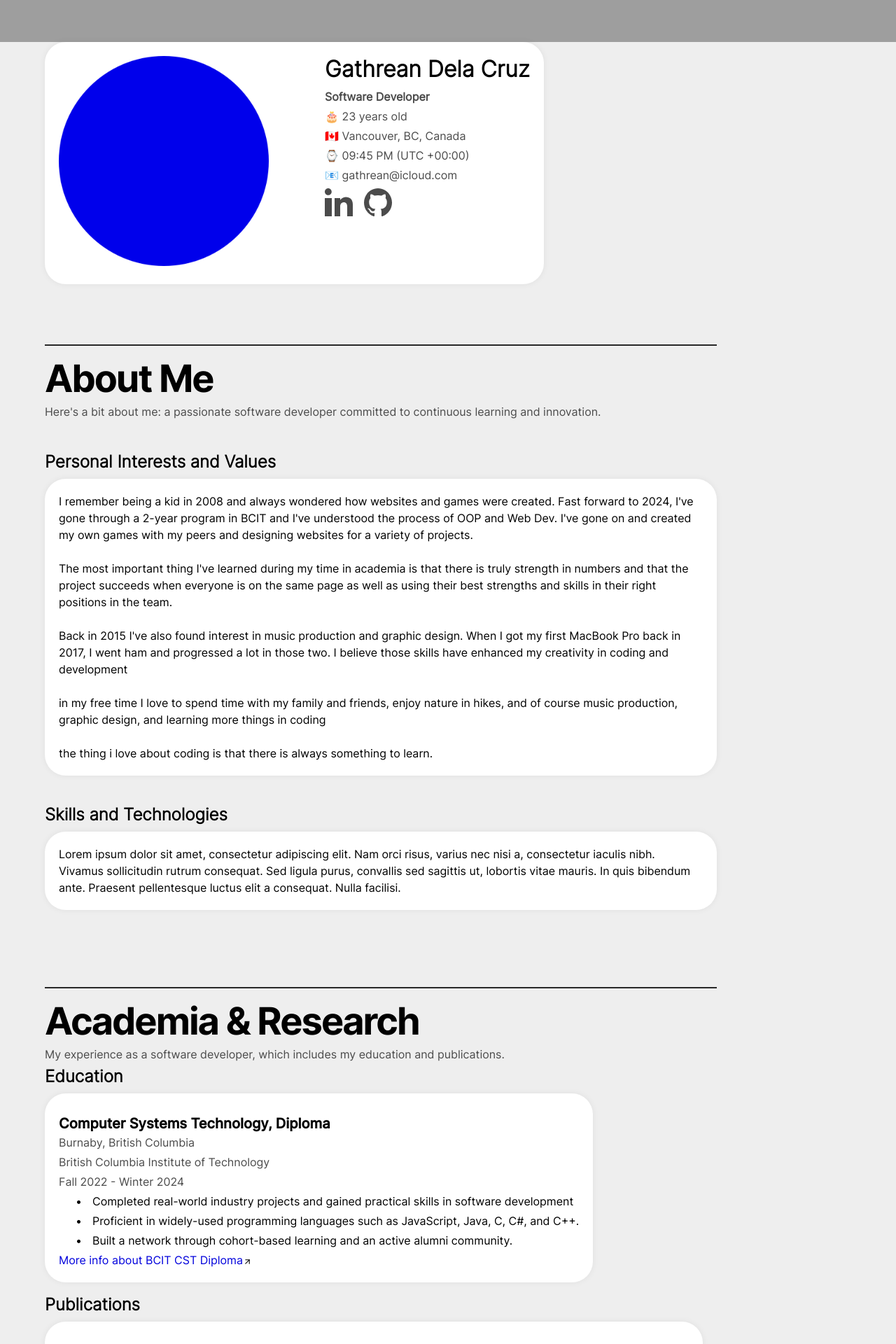
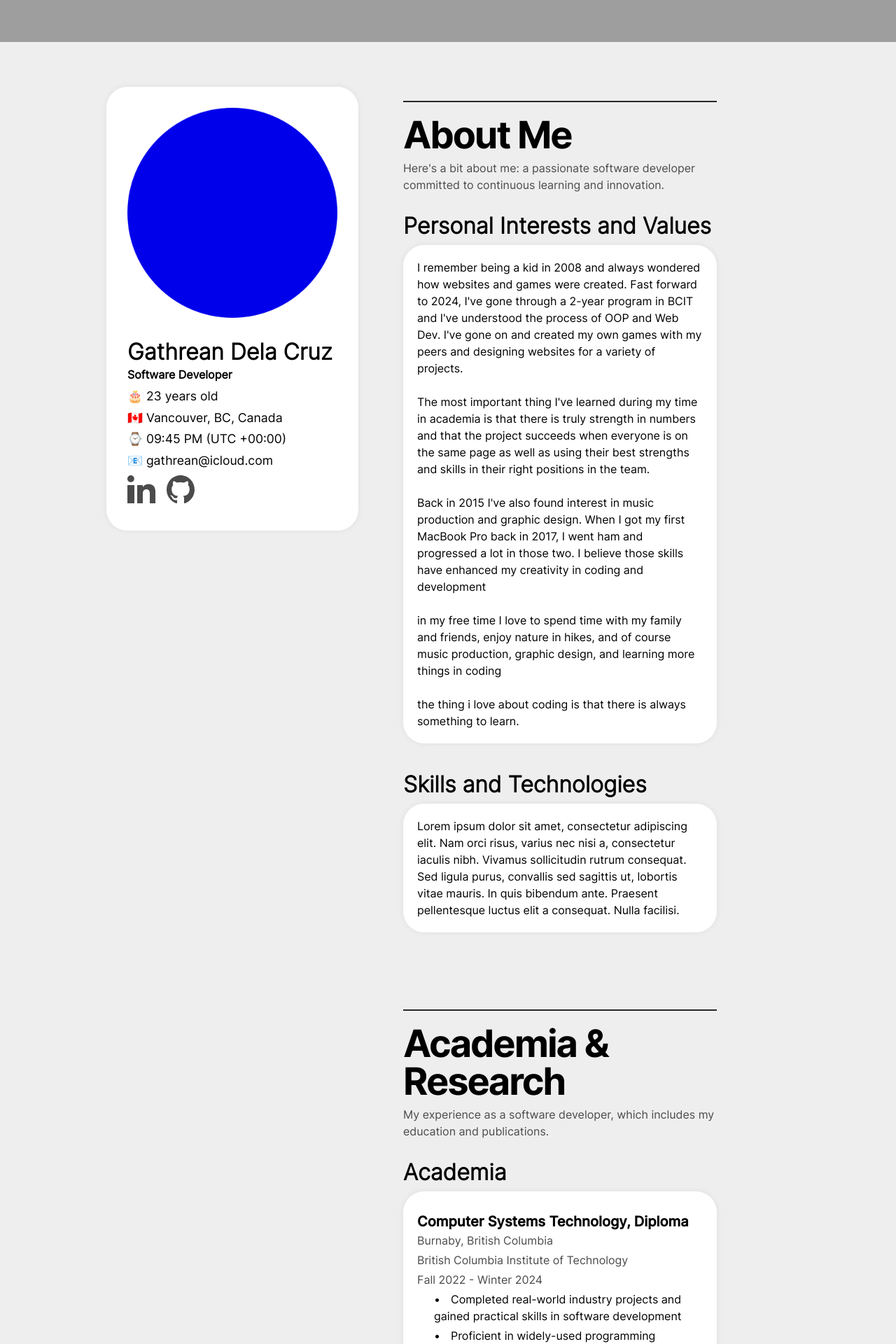
Before and after one commit to gathrean/my-portfolio, a React (Create React App) app: page / in a window 1280 px wide. Shown: the part 740-2660 px from the top of the page at 70% size. Built offline with nearby package versions, Linux system fonts and the light colour scheme; grey boxes are pictures that could not be loaded.

Commit message:
Refactored code even more so design is consistent

```diff
--- a/src/components/MyProfile/MyProfile.css
+++ b/src/components/MyProfile/MyProfile.css
@@ -1,5 +1,5 @@
 .my-profile {
-    padding: 20px;
+    padding: 30px;
     margin-bottom: 16px;
     box-shadow: var(--shadow);
     background-color: var(--colorwhite);
@@ -18,6 +18,10 @@
     max-width: 300px;
 }
 
+.about-me-info p {
+    font-size: 1.1em;
+}
+
 .social-media-icons {
     display: flex;
     flex-direction: row;
@@ -32,7 +36,7 @@
 
 /* For mobile only */
 /* ========================================== */
-@media screen and (max-width: 1400px) {
+@media screen and (max-width: 1200px) {
     .about-me-images img {
         max-width: 300px;
         margin-right: 80px;
--- a/src/pages/LandingPage/LandingPage.css
+++ b/src/pages/LandingPage/LandingPage.css
@@ -60,11 +60,11 @@
 
 @media screen and (max-width: 1600px) {
     .LP-container {
-        grid-template-columns: 1fr 1fr;
+        grid-template-columns: 0.8fr 1.2fr;
     }
 }
 
-@media screen and (max-width: 1400px) {
+@media screen and (max-width: 1200px) {
     .LP-container {
         display: block;
     }
--- a/src/pages/LandingPage/LandingPage.jsx
+++ b/src/pages/LandingPage/LandingPage.jsx
@@ -22,7 +22,7 @@ export function LandingPage() {
 
     useEffect(() => {
         const handleResize = () => {
-            if (window.innerWidth <= 1400) {
+            if (window.innerWidth <= 1200) {
                 setContainerClass('section-container');
             } else {
                 setContainerClass('LP-my-profile-container');
@@ -38,7 +38,7 @@ export function LandingPage() {
                 const profileRect = profile.getBoundingClientRect();
                 const margin = 4 * parseFloat(getComputedStyle(document.documentElement).fontSize);
 
-                if (window.innerWidth > 768 && window.innerWidth > 1400) {
+                if (window.innerWidth > 768 && window.innerWidth > 1200) {
                     // Check if the profile should be sticky
                     if (containerRect.top < margin && containerRect.bottom > profileRect.height + margin) {
                         profile.style.position = 'fixed';
--- a/src/pages/LandingPage/Sections/ABOUT/ABOUT.jsx
+++ b/src/pages/LandingPage/Sections/ABOUT/ABOUT.jsx
@@ -16,12 +16,12 @@ export function ABOUT() {
       <hr />
       <h1>About Me</h1>
       <p>Here's a bit about me: a passionate software developer committed to continuous learning and innovation.</p>
+      <br />
       <div className="section-container-child">
-        <div className="about-me-container">
 
           <div className="card-container">
 
-            <h4>Personal Interests and Values</h4>
+            <h3>Personal Interests and Values</h3>
             <div className="card">
               I remember being a kid in 2008 and always wondered how websites and games were created. Fast forward to 2024, I've gone through a 2-year program in BCIT and I've understood the process of OOP and Web Dev. I've gone on and created my own games with my peers and designing websites for a variety of projects.
               <br /> <br />
@@ -35,7 +35,7 @@ export function ABOUT() {
             </div>
 
             <br />
-            <h4>Skills and Technologies</h4>
+            <h3>Skills and Technologies</h3>
             <div className="card">{Texts.skillsAndTechnologies}</div>
 
             <br />
@@ -43,6 +43,5 @@ export function ABOUT() {
           </div>
         </div>
       </div>
-    </div>
   );
 }
--- a/src/pages/LandingPage/Sections/ACADEMIA/ACADEMIA.jsx
+++ b/src/pages/LandingPage/Sections/ACADEMIA/ACADEMIA.jsx
@@ -17,11 +17,12 @@ export function ACADEMIA() {
             <hr />
             <h1>Academia & Research</h1>
             <p>My experience as a software developer, which includes my education and publications.</p>
+            <br />
             <div className="section-container-child">
 
                 <div className="card-container">
 
-                    <h4>Education</h4>
+                    <h3>Academia</h3>
 
                     <div className="card">
                         <h5>{Texts.bcit.diploma}</h5>
@@ -41,7 +42,7 @@ export function ACADEMIA() {
                         </div>
                     </div>
 
-                    <h4>Publications</h4>
+                    <h3>Research</h3>
 
                     <div className="card">
                         <h5>{Texts.aim.name}</h5>
--- a/src/pages/LandingPage/Sections/CONTACT/CONTACT.jsx
+++ b/src/pages/LandingPage/Sections/CONTACT/CONTACT.jsx
@@ -7,6 +7,7 @@ export function CONTACT() {
       <h1>Contact Me</h1>
       <p>This is where I'm going to add my contact information. I'll be including my email address, LinkedIn, GitHub, (maybe contact form idk), and a download of my resume.
         Almost a repeat of the HERO section at the top, but this is my call for action lol.</p>
+        <br />
     </div>
   );
 }
--- a/src/pages/LandingPage/Sections/PROJECTS/PROJECTS.css
+++ b/src/pages/LandingPage/Sections/PROJECTS/PROJECTS.css
@@ -1,8 +1,6 @@
 .projects-grid {
-  margin-top: 50px;
   display: flex;
   flex-direction: column;
-  gap: 50px;
   justify-items: flex-start;
 }
 
--- a/src/pages/LandingPage/Sections/PROJECTS/PROJECTS.jsx
+++ b/src/pages/LandingPage/Sections/PROJECTS/PROJECTS.jsx
@@ -17,6 +17,7 @@ export function PROJECTS() {
       <hr />
       <h1>Featured Projects</h1>
       <p>These are some of the programming projects I've worked on. From social media, to RPG game, to AI. Click on each card to learn more.</p>
+      <br />
       <div className="section-container-child">
         <div className="projects-grid">
           <ProjectCard
```
